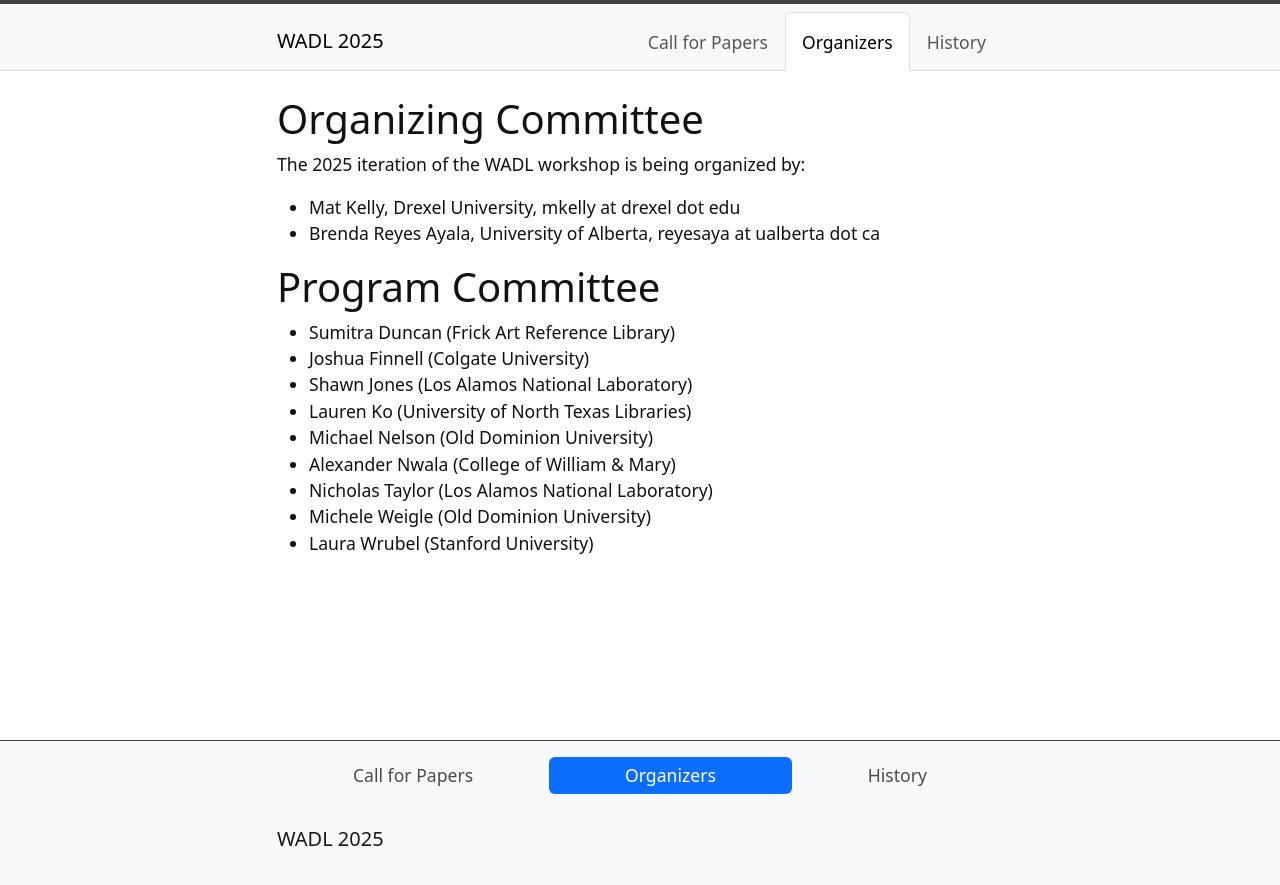
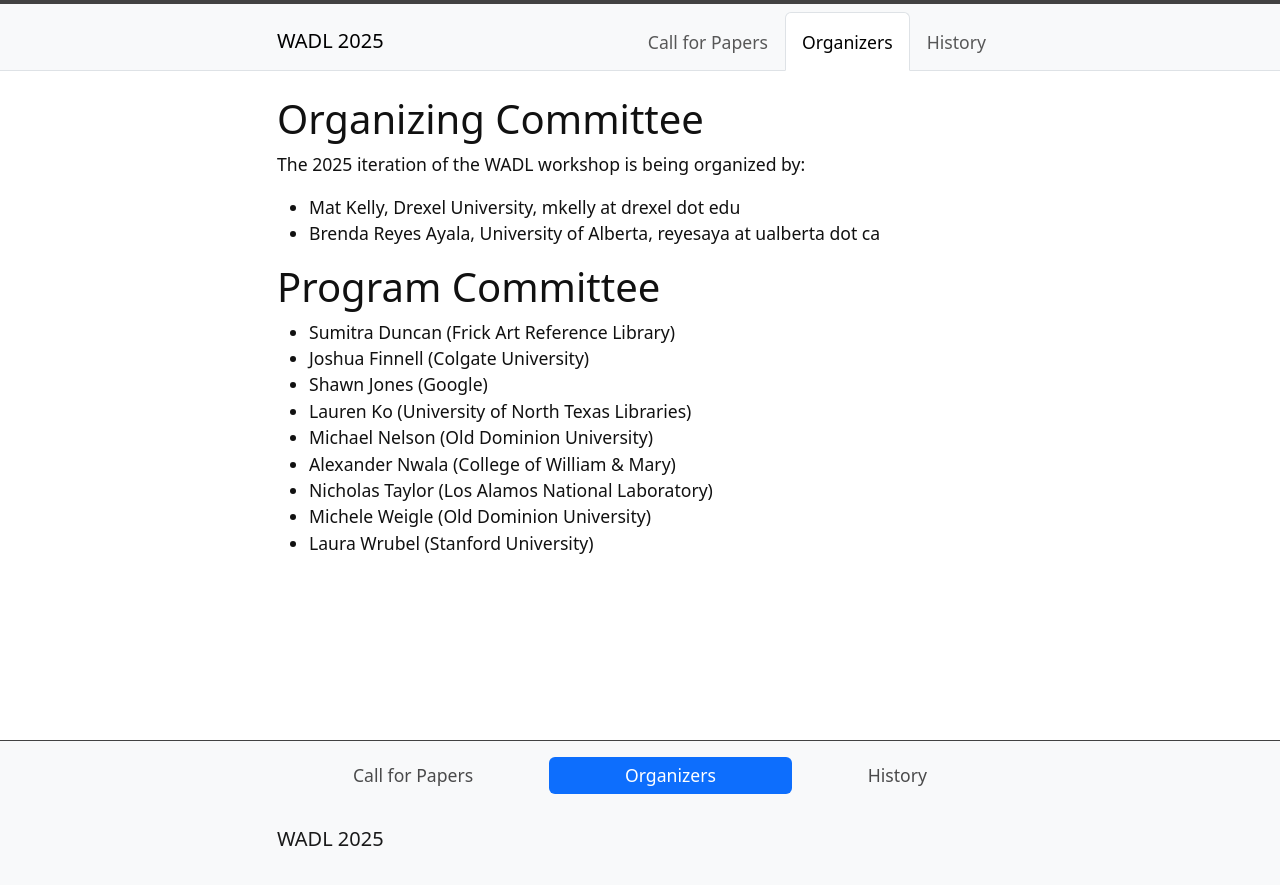
Before and after one commit to wadlworkshop/wadlworkshop.github.io, a Jekyll site: the page built from 2025/content/1-organizers.md, in a window 1280 px wide. Shown: the top 885 px of the page. Built offline with Jekyll 4.4.1, drawn with Linux system fonts in a browser that asks for light colours; our own code applies the rules of GitHub Pages for plain Markdown files.

Commit message:
Change SMJ's affiliation

```diff
--- a/2025/content/1-organizers.md
+++ b/2025/content/1-organizers.md
@@ -15,7 +15,7 @@
 
 * Sumitra Duncan (Frick Art Reference Library)
 * Joshua Finnell (Colgate University)
-* Shawn Jones (Los Alamos National Laboratory)
+* Shawn Jones (Google)
 * Lauren Ko (University of North Texas Libraries)
 * Michael Nelson (Old Dominion University)
 * Alexander Nwala (College of William & Mary)
```
